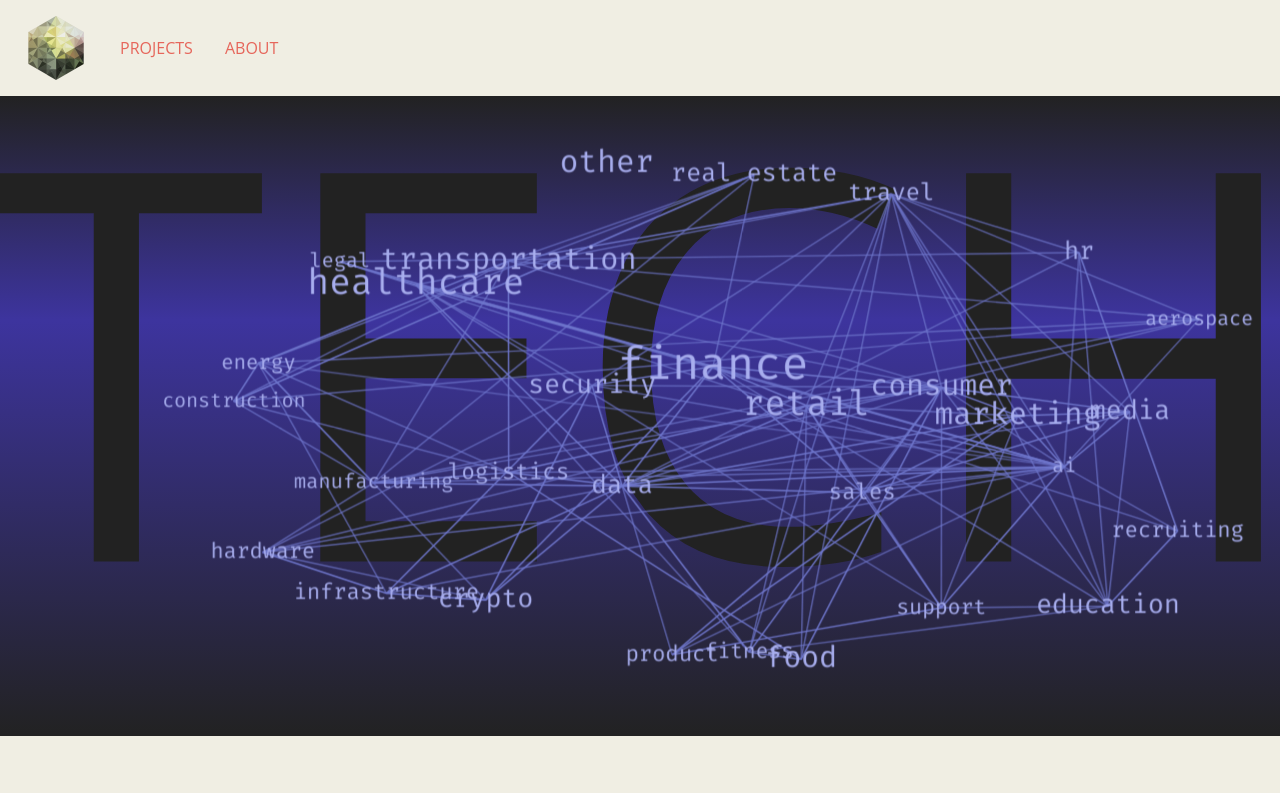
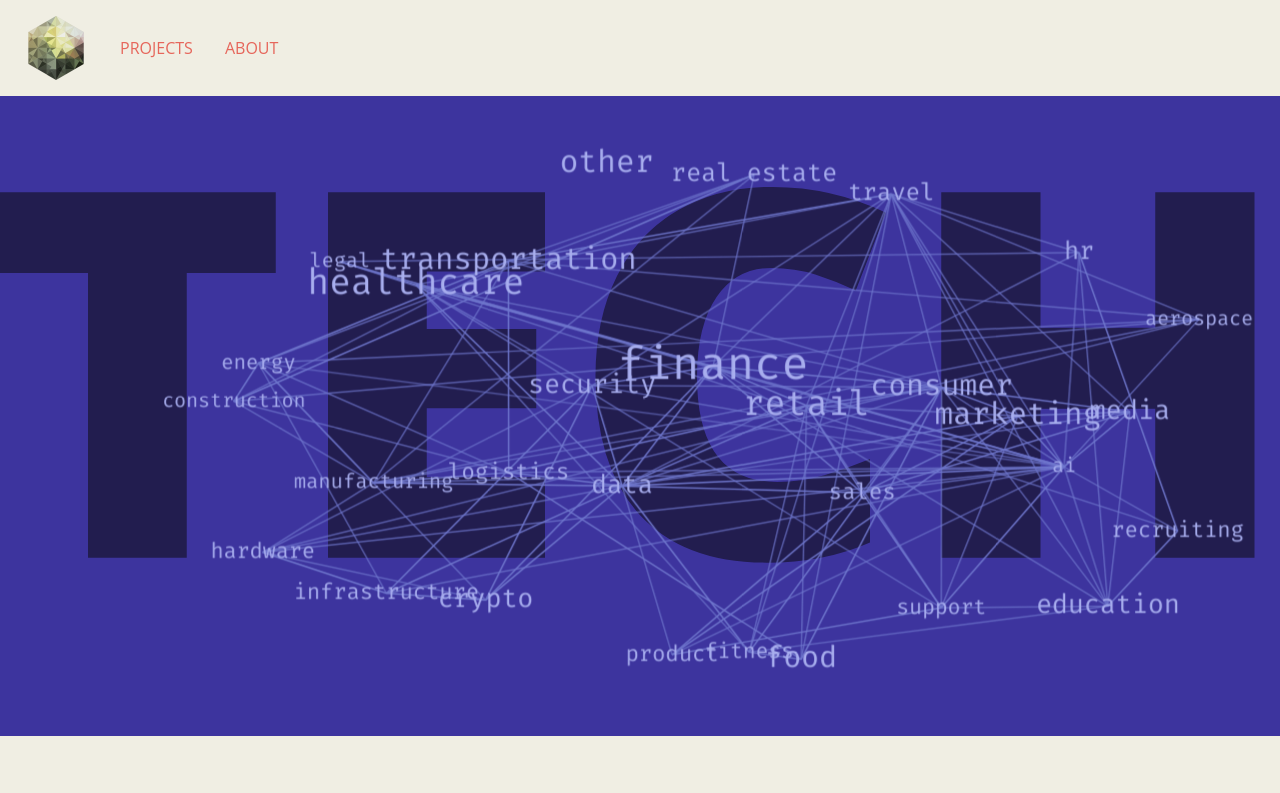
Before and after one commit to Shanfan/shanfanhuang.com, a SvelteKit app: page /the-fuzzy-work in a window 1280 px wide. Shown: the top 793 px of the page. Built offline with nearby package versions, Linux system fonts and the light colour scheme; a web font is replaced by a local one.

Commit message:
improving hero image color scheme

```diff
--- a/src/routes/the-fuzzy-work/DraggableWordCloud.svelte
+++ b/src/routes/the-fuzzy-work/DraggableWordCloud.svelte
@@ -141,8 +141,11 @@
 		x={dimensions.width / 2}
 		y={dimensions.height / 2}
 		fill="var(--dark)"
-		font-size={dimensions.height * 0.85}>TECH</text
+		font-size={dimensions.height * 0.8}
+		font-weight="900"
 	>
+		TECH
+	</text>
 	<g class="links" transform="translate({dimensions.marginLeft}, {dimensions.marginTop})">
 		{#each links as link}
 			{#if link.value > 0}
@@ -182,11 +185,11 @@
 
 <style>
 	svg {
-		--dark: #222;
-		--lightest: var(--color-lightest-blue);
+		--dark: #221d4f;
+		--lightest: var(--color-light-bg);
 		--lighter: var(--color-lighter-blue);
 		--light: var(--color-light-blue);
-		background: linear-gradient(to bottom, #222 0%, var(--color-dark-bg) 35%, #222 100%);
+		background: var(--color-dark-bg);
 	}
 
 	text {
```
